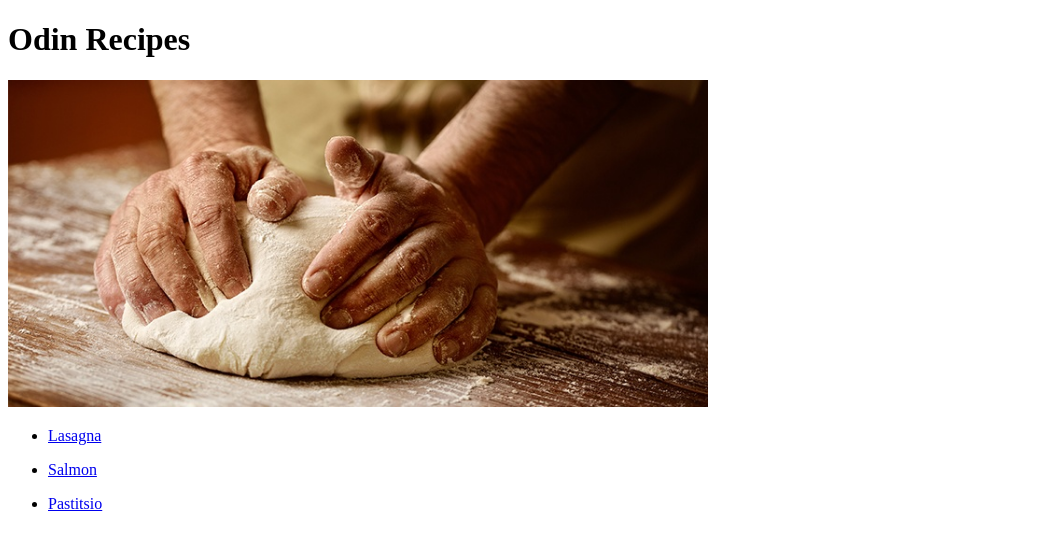
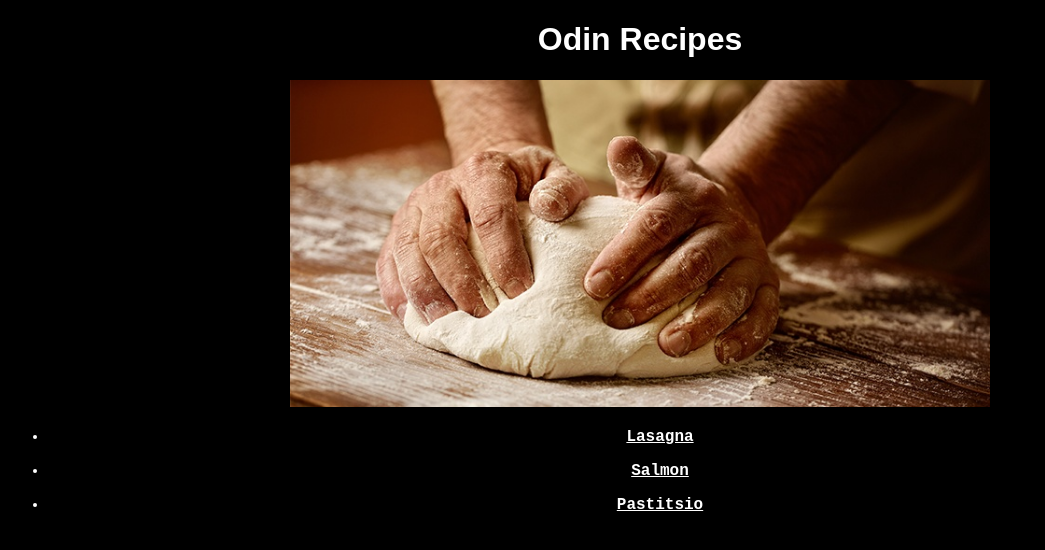
Before and after one commit to kgdepot/odin-recipes, a plain HTML site: page index.html in a window 1280 px wide. Shown: the whole page, without its empty margins (0-1045 px from the left). Drawn offline with Linux system fonts and the light colour scheme.

Commit message:
Apply CSS to index

```diff
--- a/css/styles.css
+++ b/css/styles.css
@@ -0,0 +1,16 @@
+* {
+    background-color: black;
+    color: white;
+    font-family: monospace, sans-serif;
+    text-align: center;
+
+}
+/* css for index.html */
+.recipe {
+    font-weight: bold;
+}
+#head-one {
+    font-family: fantasy, 'Courier New', Courier;
+}
+
+/* css for recipe pages */
--- a/index.html
+++ b/index.html
@@ -4,17 +4,17 @@
     <meta charset="UTF-8">
     <meta http-equiv="X-UA-Compatible" content="IE=edge">
     <meta name="viewport" content="width=device-width, initial-scale=1.0">
-    <!-- <link rel="stylesheet" href="./css/styles.css"/> -->
+    <link rel="stylesheet" href="./css/styles.css"/>
 
     <title>Document</title>
 </head>
 <body>
-    <h1>Odin Recipes</h1>
+    <h1 id="head-one">Odin Recipes</h1>
     <img src="./img/baking.jpg" alt="baking with hands" width="700">
     <ul>
-        <p><li><a href="recipes/lasagna.html">Lasagna</a></li></p>
-        <p><li><a href="recipes/salmon.html">Salmon</a></li></p>
-        <p><li><a href="recipes/pastitsio.html">Pastitsio</a></li></p>
+        <p><li class="recipe"><a href="recipes/lasagna.html">Lasagna</a></li></p>
+        <p><li class="recipe"><a href="recipes/salmon.html">Salmon</a></li></p>
+        <p><li class="recipe"><a href="recipes/pastitsio.html">Pastitsio</a></li></p>
     </ul>
 </body>
 </html>
```
Also changed, not shown: fiveserver.config.js (added, +8 -0 lines), recipes/lasagna.html (+2 -1 lines), recipes/pastitsio.html (+6 -3 lines), recipes/salmon.html (+2 -1 lines), 1 other file.
